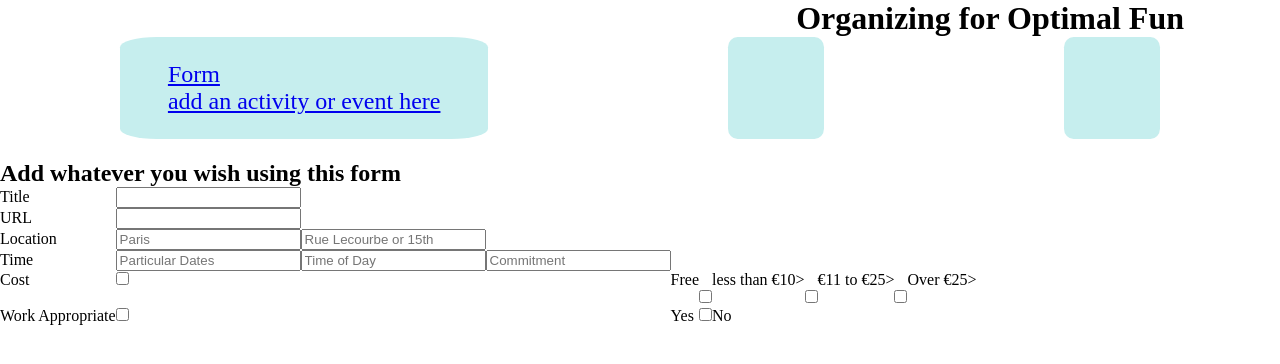
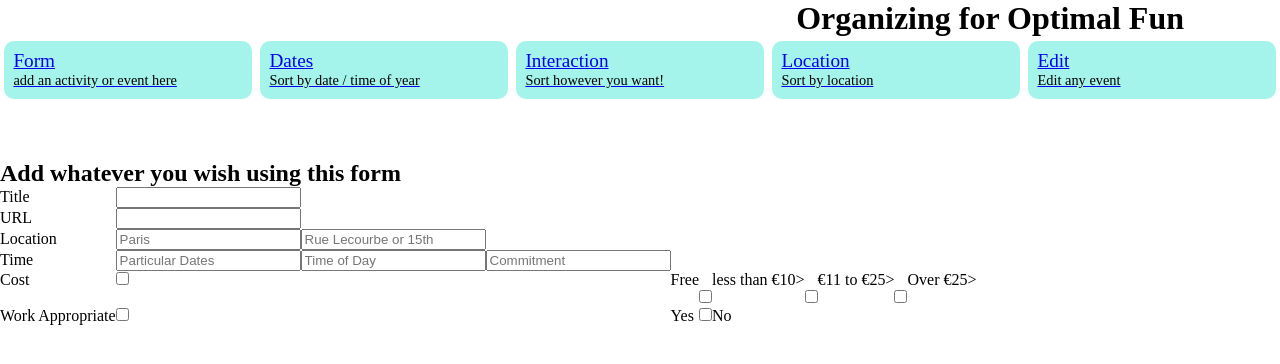
Before and after one commit to bibabyte/funInFrance, a plain HTML site: page index.html in a window 1280 px wide. Drawn offline with Linux system fonts and the light colour scheme.

Commit message:
tweaks to visuals

```diff
--- a/index.html
+++ b/index.html
@@ -14,8 +14,22 @@
                     <br>
                     <p>add an activity or event here</p>
                 </a>
-                <a href="" class="nav-link"></a>
-                <a href="" class="nav-link"></a>
+                <a href="#dates" class="nav-link">Dates
+                    <br>
+                    <p>Sort by date / time of year</p>
+                </a>
+                <a href="#interaction" class="nav-link">Interaction
+                    <br>
+                    <p>Sort however you want!</p>
+                </a>
+                <a href="#location" class="nav-link">Location
+                    <br>
+                    <p>Sort by location</p>
+                </a>
+                <a href="#editData" class="nav-link">Edit
+                    <br>
+                    <p>Edit any event</p>
+                </a>
             </nav>
         </header>
         <main>
--- a/styles.css
+++ b/styles.css
@@ -20,10 +20,37 @@ nav {
 }
 
 .nav-link {
-    padding: 1em 2em;
-    background-color: rgb(198, 238, 238);
-    border-radius: 10%;
-    font-size: 1.5em;
+    font-size: 1.2em;
+    width: 20%;
+    height: auto;
+    margin: .2em;
+}
+
+
+nav a::before {
+    transform: scalex(0);
+    transform-origin: bottom right;
+}
+nav a:hover {
+    background:  hsl(174, 92%, 69%);
+    transition: .2s all ease;
+    transition: transform .3s ease;
+}
+
+nav a {
+    align-self: center;
+    padding: .5em .5em;
+    background-color: hsl(174, 79%, 80%);
+    border-radius: 10px;
+}
+
+
+
+
+nav p {
+    text-decoration: none;
+    color: black;
+    font-size: .75em;
 }
 
 main {
@@ -31,8 +58,7 @@ main {
     top: 10em;
 }
 #space {
-    height: 10em;
-    content: " ";
+    margin-top: 10em;
 }
 
 form  { display: table;      }
```
Also changed, not shown: Next_Steps.txt.
